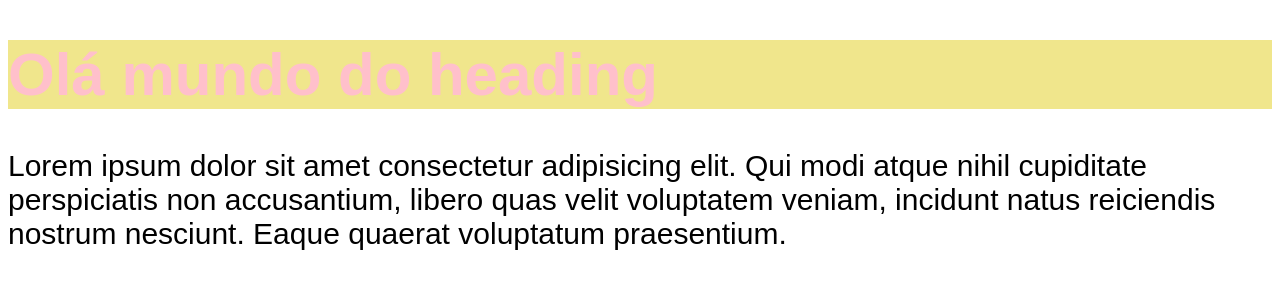
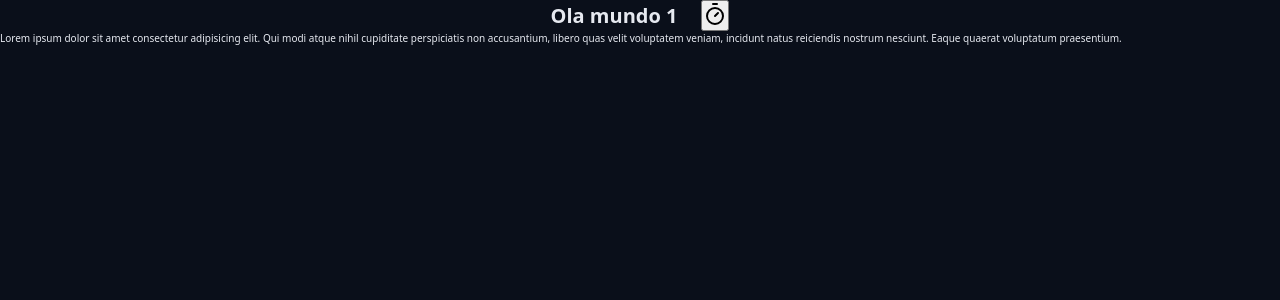
Before and after one commit to ThalesTT/Chronos-pomodoro, a React (Vite) app: page / in a window 1280 px wide. Shown: the top 300 px of the page. Built offline with nearby package versions, Linux system fonts and the light colour scheme.

Commit message:
theme, global css, header

```diff
--- a/package.json
+++ b/package.json
@@ -10,6 +10,7 @@
     "preview": "vite preview"
   },
   "dependencies": {
+    "lucide-react": "^0.513.0",
     "react": "^19.1.0",
     "react-dom": "^19.1.0"
   },
--- a/src/App.tsx
+++ b/src/App.tsx
@@ -2,11 +2,17 @@
 
 import './styles/theme.css';
 import './styles/global.css';
+import { TimerIcon } from 'lucide-react';
 
 export function App() {
   return (
     <div>
-      <Heading />
+      <Heading>
+        Ola mundo 1
+        <button>
+          <TimerIcon />
+        </button>
+      </Heading>
       <p>
         Lorem ipsum dolor sit amet consectetur adipisicing elit. Qui modi atque
         nihil cupiditate perspiciatis non accusantium, libero quas velit
--- a/src/components/Heading.module.css
+++ b/src/components/Heading.module.css
@@ -1,6 +1,6 @@
 .heading {
-  background: khaki;
+  display: flex;
+  align-items: center;
+  justify-content: center;
+  gap: 2.4rem;
 }
-.white {
-  color: white;
-}
--- a/src/components/Heading.tsx
+++ b/src/components/Heading.tsx
@@ -1,6 +1,11 @@
 import styles from './Heading.module.css';
 
-export function Heading() {
+type HeadingProps = {
+  children: React.ReactNode;
+};
+
+export function Heading({ children }: HeadingProps) {
+  // const { children } = props;
   console.log(styles);
-  return <h1 className={styles.heading}>Olá mundo do heading</h1>;
+  return <h1 className={styles.heading}>{children}</h1>;
 }
--- a/src/styles/global.css
+++ b/src/styles/global.css
@@ -1,7 +1,15 @@
+* {
+  margin: 0;
+  padding: 0;
+  box-sizing: border-box;
+}
+html {
+  font-size: 62.5%;
+}
 body {
-  font-family: sans-serif;
-  font-size: 30px;
+  font-family: system-ui, -apple-system, BlinkMacSystemFont, 'Segoe UI', Roboto,
+    Oxygen, Ubuntu, Cantarell, 'Open Sans', 'Helvetica Neue', sans-serif;
+  font-size: 1.6 rem;
+  background-color: var(--gray-900);
+  color: var(--text-default);
 }
-h1 {
-  color: var(--primary);
-}
--- a/src/styles/theme.css
+++ b/src/styles/theme.css
@@ -1,3 +1,58 @@
 :root {
-  --primary: pink;
+  --gray-100: #e6e9f0;
+  --gray-200: #cdd3e1;
+
+  --gray-300: #aab3cc;
+
+  --gray-400: #555f7d;
+
+  --gray-500: #454f6a;
+
+  --gray-600: #363d56;
+
+  --gray-700: #272f43;
+
+  --gray-800: #181f2e;
+
+  --gray-900: #0a0f1a;
+
+  --primary-light: #4de7b7;
+
+  --primary: #0da170;
+
+  --primary-dark: #065f46;
+
+  --link-color: #10b981;
+
+  --link-hover: #0b8a60;
+
+  --success: #22c55e;
+
+  --warning: #eab308;
+
+  --error: #991b1b;
+
+  --info: #0ea5e9;
+
+  --text-over-primary: #0a0f1a;
+
+  --text-over-primary-dark: #e6e9f0;
+
+  --text-over-primary-light: #0a0f1a;
+
+  --text-over-success: #0a0f1a;
+
+  --text-over-warning: #0a0f1a;
+
+  --text-over-error: #e6e9f0;
+
+  --text-over-info: #0a0f1a;
+
+  --text-default: #e6e9f0;
+
+  --text-muted: #aab3cc;
+
+  --disabled: #555f7d;
+
+  --text-disabled: #aab3cc;
 }
```
Also changed, not shown: 1 other file (tests, documents, lock files or other folders).
